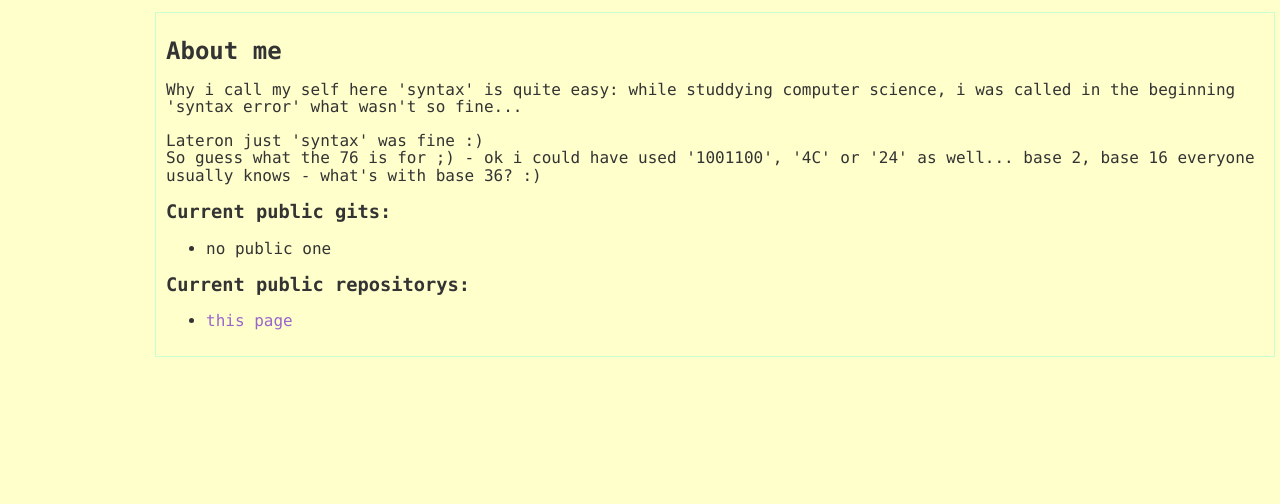
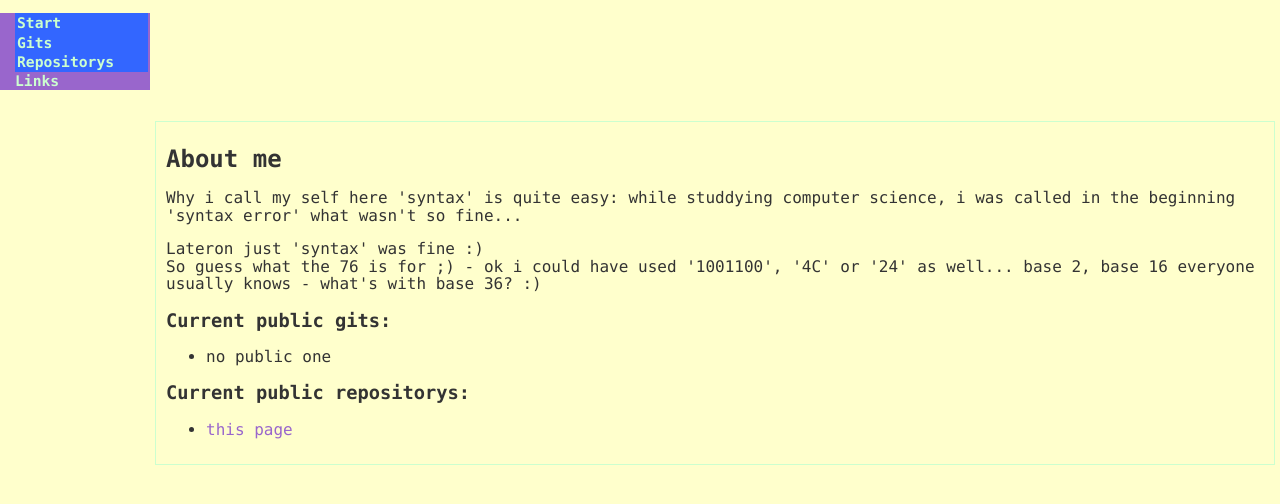
Before and after one commit to syntax76/syntax76.github.io, a plain HTML site: page index.html in a window 1280 px wide. Shown: the part 56-560 px from the top of the page. Drawn offline with Linux system fonts and the light colour scheme.

Commit message:
added navigation

```diff
--- a/index.html
+++ b/index.html
@@ -18,6 +18,14 @@
 
 <body>
 <div id="headline">syntax76@GitHub</div>
+<div id="nav">
+<ul>
+<li class="navItem"><a href="/index.html">Start</a></li>
+<li class="navItem">Gits</li>
+<li class="navItem">Repositorys</li>
+<li class="navInfoItem">Links</li>
+</ul>
+</div>
 <div id="content"><!-- InstanceBeginEditable name="content" -->
 <h2>About me</h2>
 <p>Why i call my self here 'syntax' is quite easy: while studdying computer science, i was called in the beginning 'syntax error' what wasn't so fine... </p>
--- a/style/default.css
+++ b/style/default.css
@@ -43,3 +43,23 @@ body {
 	text-decoration: underline;
 	color: #96C;
 }
+
+#nav ul {
+
+	list-style-type: none;
+}
+
+.navItem, .navInfoItem {
+	font-size: 11pt;
+	font-weight: bold;
+}
+
+.navItem a:link, .navItem a:visited {
+	text-decoration: none;
+	color: #CFC;
+}
+
+.navItem a:active, .navItem a:hover {
+	text-decoration: none;
+	color: #C00;
+}
--- a/style/screen.css
+++ b/style/screen.css
@@ -4,4 +4,31 @@
 	margin-left: 155px;
 	margin-right: 5px;
 	border: 1px solid #CCFFCF;
+	position: absolute;
 }
+
+#nav {
+	left: 0px;
+	width: 150px;
+	bottom: 0px;
+	margin: 0px;
+}
+
+#nav ul {
+	padding-left: 15px;
+	padding-right: 2px;
+	background-color:#96C;
+	color: #CCFFCF;
+}
+
+.navItem {
+	background-color:#3366FF;
+	padding-left: 2px;
+	padding-right: 2px;
+	padding-top: 1px;
+	padding-bottom: 1px;
+}
+
+.navItem a:active, .navItem a:hover {
+	background-color:#FF3;
+}
```
Also changed, not shown: 1 other file.
